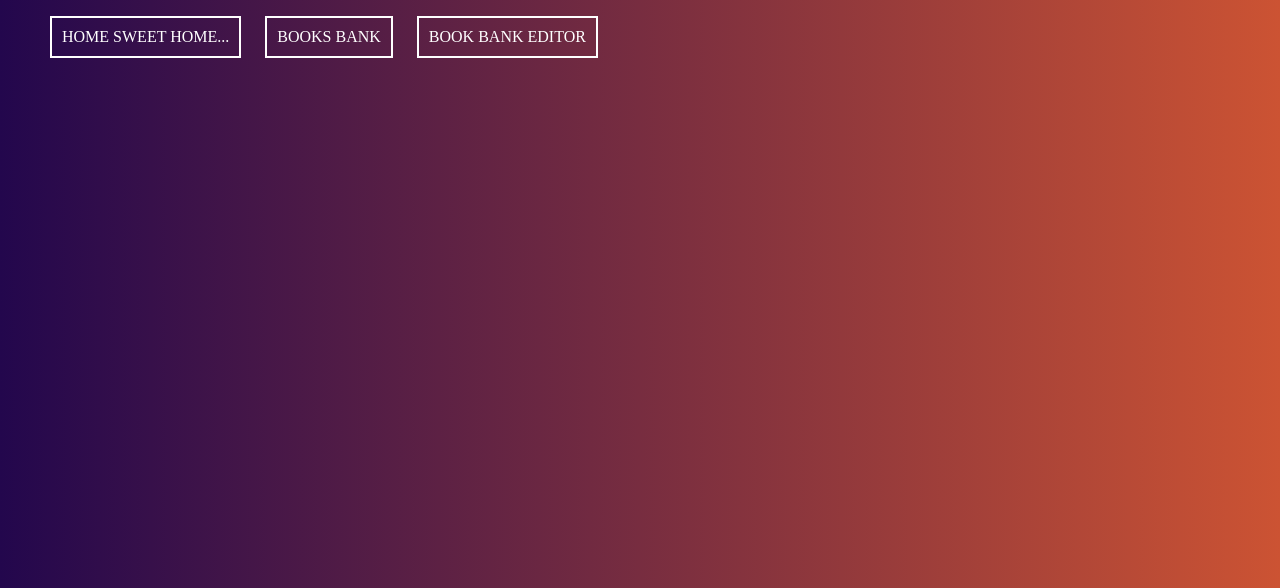
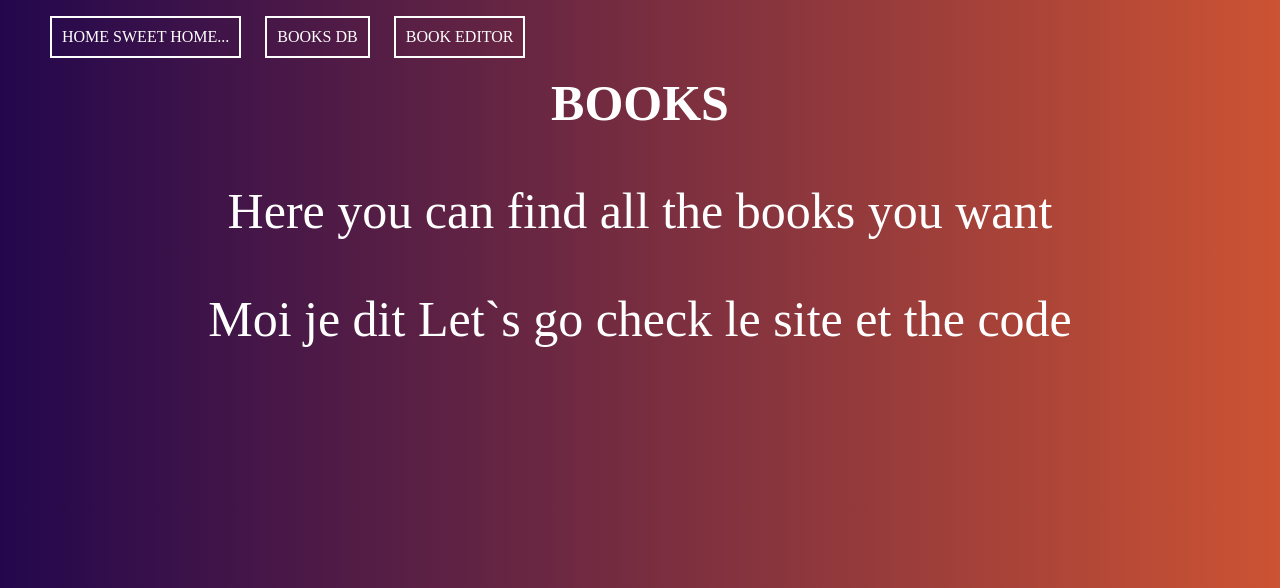
Before and after one commit to Elmani335/ZermaThebibliotheque, a PHP site: page / in a window 1280 px wide. Shown: the top 588 px of the page. Run offline with PHP 8.4, Linux system fonts and the light colour scheme.

Commit message:
Last
Last

```diff
--- a/assets/css/booktools.css
+++ b/assets/css/booktools.css
@@ -41,6 +41,7 @@ html {
     flex-direction: column;
 }
 button {
+    font-weight: bold;
     color: #da0000;
     background-image: linear-gradient(45deg, #000000, #7e7e7e);
     border: 2px solid #000000;
--- a/assets/css/index.css
+++ b/assets/css/index.css
@@ -117,3 +117,22 @@ ul li {
     margin: 20px 5px;
    color: red;
 }
+
+
+.TITRE_OF_THE_MORT {
+    font-family: Bahnschrift;
+    font-size: 50px;
+    text-align: center;
+    margin: 0;
+    padding: 0;
+    color: white;
+}
+
+.e335 {
+    font-family: Bahnschrift;
+    font-size: 50px;
+    text-align: center;
+    margin: 0;
+    padding: 0;
+    color: white;
+}
--- /dev/null
+++ b/assets/includes/anitxt.js
@@ -0,0 +1,78 @@
+// ——————————————————————————————————————————————————
+// JS Text Randomizer By Elmani335
+// ——————————————————————————————————————————————————
+
+class TextScramble {
+    constructor(el) {
+        this.el = el;
+        this.chars = '!<>-_\\/[]{}—=+*^?#________';
+        this.update = this.update.bind(this);
+    }
+    setText(newText) {
+        const oldText = this.el.innerText;
+        const length = Math.max(oldText.length, newText.length);
+        const promise = new Promise(resolve => this.resolve = resolve);
+        this.queue = [];
+        for (let i = 0; i < length; i++) {
+            const from = oldText[i] || '';
+            const to = newText[i] || '';
+            const start = Math.floor(Math.random() * 40);
+            const end = start + Math.floor(Math.random() * 40);
+            this.queue.push({ from, to, start, end });
+        }
+        cancelAnimationFrame(this.frameRequest);
+        this.frame = 0;
+        this.update();
+        return promise;
+    }
+    update() {
+        let output = '';
+        let complete = 0;
+        for (let i = 0, n = this.queue.length; i < n; i++) {
+            let { from, to, start, end, char } = this.queue[i];
+            if (this.frame >= end) {
+                complete++;
+                output += to;
+            } else if (this.frame >= start) {
+                if (!char || Math.random() < 0.28) {
+                    char = this.randomChar();
+                    this.queue[i].char = char;
+                }
+                output += `<span class="dud">${char}</span>`;
+            } else {
+                output += from;
+            }
+        }
+        this.el.innerHTML = output;
+        if (complete === this.queue.length) {
+            this.resolve();
+        } else {
+            this.frameRequest = requestAnimationFrame(this.update);
+            this.frame++;
+        }
+    }
+    randomChar() {
+        return this.chars[Math.floor(Math.random() * this.chars.length)];
+    }}
+
+
+
+const phrases = [
+    'Hello Joachim :)',
+    'Pas le best mais fonctionnel',
+    'Moi je dit Let`s go check le site et the code',
+    'Still here ? ... elmani.net/joachim',];
+
+
+const el = document.querySelector('.txt335');
+const fx = new TextScramble(el);
+
+let counter = 0;
+const next = () => {
+    fx.setText(phrases[counter]).then(() => {
+        setTimeout(next, 1200);
+    });
+    counter = (counter + 1) % phrases.length;
+};
+
+next();
--- a/assets/includes/navbar.php
+++ b/assets/includes/navbar.php
@@ -5,8 +5,8 @@
             <ul id="nav">
                 <link rel="stylesheet" href="../assets/css/navbar.css">
                 <li><a href="index.php">HOME SWEET HOME...</a></li>
-                <li><a href="books.php">BOOKS BANK</a></li>
-                <li><a href="add.php">BOOK BANK EDITOR</a></li>
+                <li><a href="books.php">BOOKS DB</a></li>
+                <li><a href="add.php">BOOK EDITOR</a></li>
 
             </ul>
         </div>
--- a/pages/index.php
+++ b/pages/index.php
@@ -11,6 +11,17 @@
     <?php include_once '../assets/includes/navbar.php'; ?>
 </header>
 <body>
-<p></p>
+    <main class="TITRE_OF_THE_MORT">
+        <div class="row">
+            <section class="col-12">
+                <h1>BOOKS</h1>
+                <p>Here you can find all the books you want</p>
+            </section>
+        </div>
+    </main>
+    <div class="e335">
+    <div class="txt335"></div>
+    <script src="../assets/includes/anitxt.js"></script>
+    </div>
 </body>
 </html>
```
